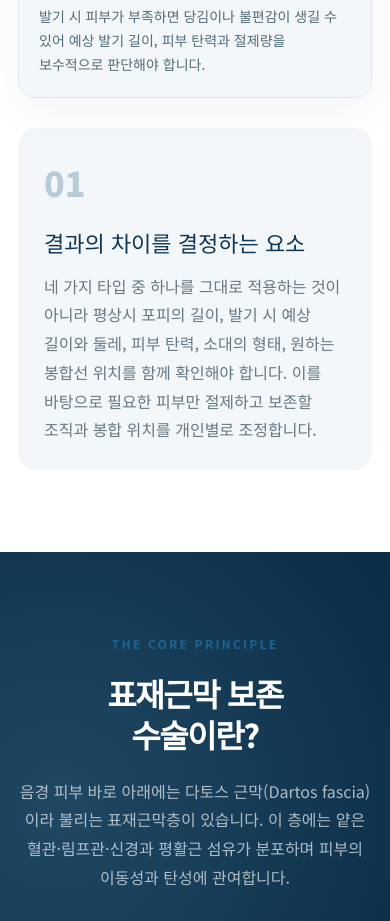
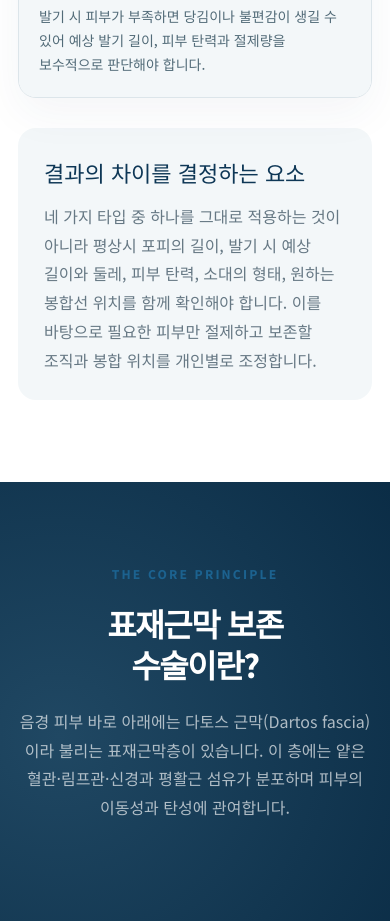
Before and after one commit to i8d8e8a8/jj-preservation-circumcision-page-preview, a Next.js app: page / in a window 390 px wide. Shown: the part 7700-8621 px from the top of the page. Built offline with nearby package versions, Linux system fonts and the light colour scheme.

Commit message:
Remove redundant decision card numbering

```diff
--- a/app/globals.css
+++ b/app/globals.css
@@ -707,19 +707,10 @@ img {
 }
 
 .decision-card {
-  display: grid;
   margin-top: 30px;
-  grid-template-columns: 92px 1fr;
-  align-items: center;
   border-radius: 18px;
   background: var(--mist);
   padding: 34px 42px;
-}
-
-.decision-number {
-  color: #b6cbd6;
-  font-size: 46px;
-  font-weight: 900;
 }
 
 .decision-card h3 {
@@ -2145,13 +2136,7 @@ footer {
   }
 
   .decision-card {
-    grid-template-columns: 1fr;
     padding: 26px;
-  }
-
-  .decision-number {
-    margin-bottom: 12px;
-    font-size: 34px;
   }
 
   .preservation-intro-grid,
--- a/app/page.tsx
+++ b/app/page.tsx
@@ -463,7 +463,6 @@ export default function Home() {
             ))}
           </div>
           <aside className="decision-card">
-            <span className="decision-number">01</span>
             <div>
               <h3>결과의 차이를 결정하는 요소</h3>
               <p>
```
